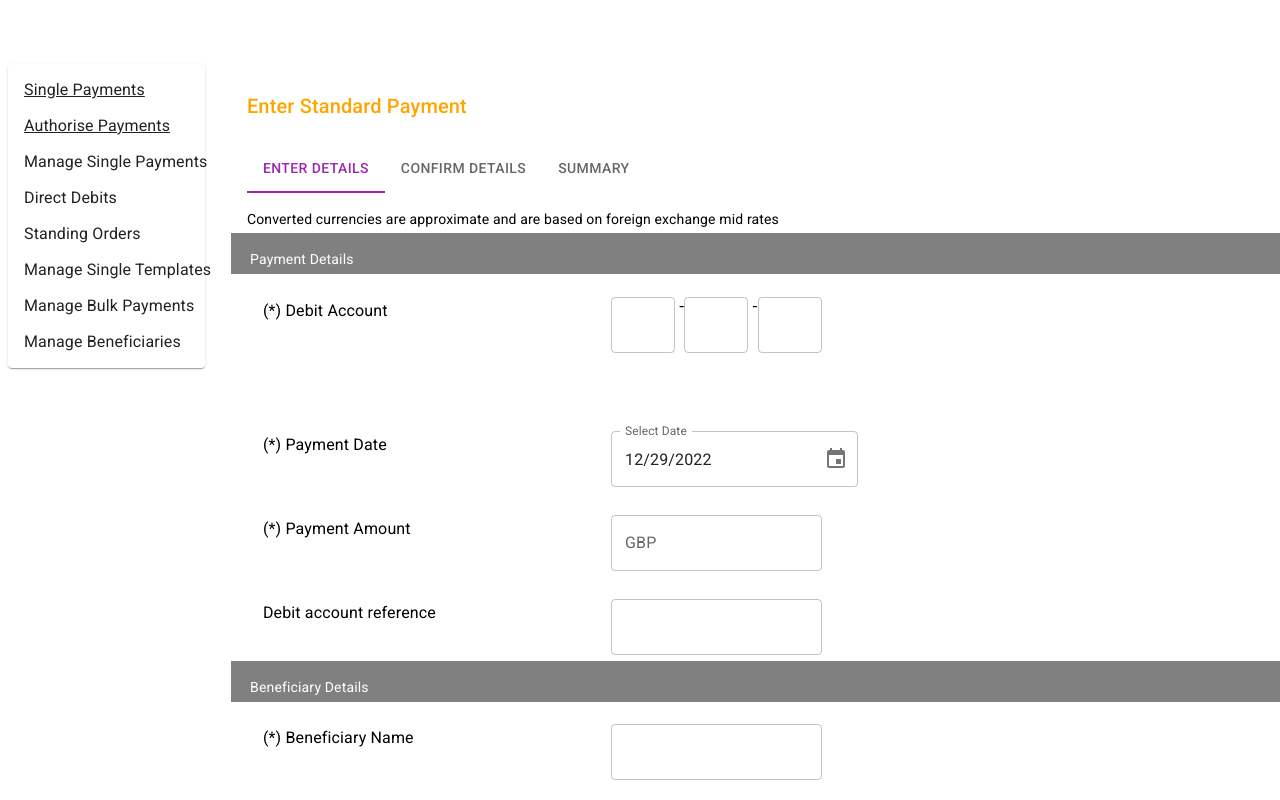
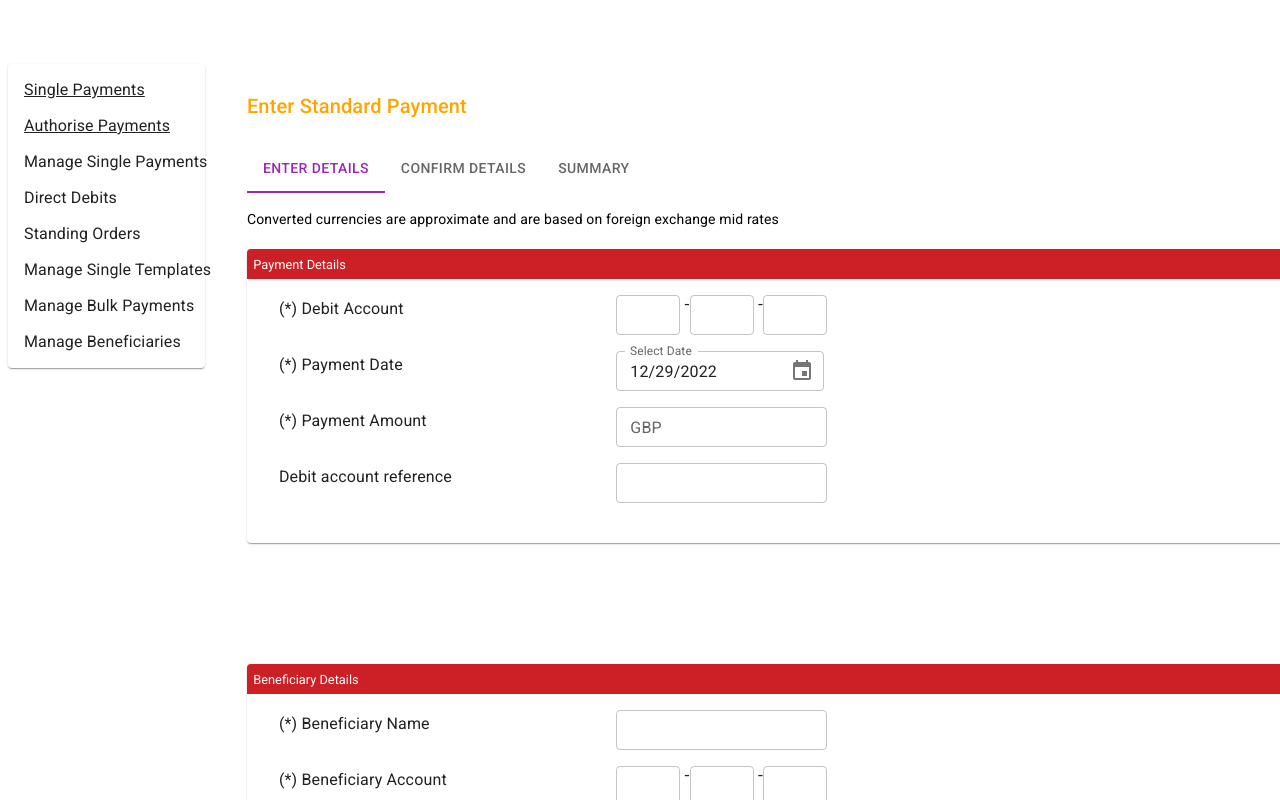
Before and after one commit to praveen-codecamp/mfe-toyota, a React app in the folder payment/: page /payment/standard in a window 1280 px wide. Shown: the top 800 px of the page. Built offline with nearby package versions, Linux system fonts and the light colour scheme.

Commit message:
payment standard UI

```diff
--- a/payment/src/App.js
+++ b/payment/src/App.js
@@ -2,6 +2,8 @@ import React from "react";
 import { Switch, Route, Router } from "react-router-dom";
 import Link from "@mui/material/Link";
 import Typography from "@mui/material/Typography";
+import { ThemeProvider } from "@mui/material/styles";
+import theme from "./components/Theme";
 
 import Landing from "./components/Landing";
 import Standard from "./components/Standard";
@@ -23,6 +25,7 @@ function Copyright() {
 
 export default ({ history }) => {
   return (
+    <ThemeProvider theme={theme}>
       <div style={{ marginTop: 64 }}>
         <Router history={history}>
           <Switch>
@@ -34,5 +37,6 @@ export default ({ history }) => {
         </Router>
         <Copyright />
       </div>
+    </ThemeProvider>
   );
 };
--- a/payment/src/components/DatePicker.js
+++ b/payment/src/components/DatePicker.js
@@ -23,7 +23,9 @@ export default function MaterialUIPickers({ device, lable }) {
             inputFormat="MM/DD/YYYY"
             value={value}
             onChange={handleChange}
-            renderInput={(params) => <TextField {...params} />}
+            renderInput={(params) => (
+              <TextField size="small" style={{ width: "9rem" }} {...params} />
+            )}
           />
         ) : (
           <DesktopDatePicker
@@ -31,7 +33,9 @@ export default function MaterialUIPickers({ device, lable }) {
             inputFormat="MM/DD/YYYY"
             value={value}
             onChange={handleChange}
-            renderInput={(params) => <TextField {...params} />}
+            renderInput={(params) => (
+              <TextField size="small" style={{ width: "13rem" }} {...params} />
+            )}
           />
         )}
       </Stack>
--- a/payment/src/components/Standard.js
+++ b/payment/src/components/Standard.js
@@ -4,6 +4,9 @@ import Typography from "@mui/material/Typography";
 import Tabs from "@mui/material/Tabs";
 import Tab from "@mui/material/Tab";
 import Box from "@mui/material/Box";
+import Card from "@mui/material/Card";
+import CardHeader from "@mui/material/CardHeader";
+import CardContent from "@mui/material/CardContent";
 import TextField from "@mui/material/TextField";
 import Stack from "@mui/material/Stack";
 import Button from "@mui/material/Button";
@@ -59,19 +62,16 @@ export default () => {
               exchange mid rates
             </Typography>
           </Grid>
-
-          <Grid item style={{ background: "grey" }}>
-            <Typography
-              variant="body2"
-              style={{ color: "white", marginLeft: ".2rem" }}
-              gutterBottom
-            >
-              Payment Details
-            </Typography>
-          </Grid>
-
-          <Grid item style={{ marginTop: ".4rem" }}>
-            <Grid container>
+          <Grid item>
+            <Card>
+              <CardHeader
+                titleTypographyProps={{
+                  fontSize: ".8rem",
+                }}
+                title="Payment Details"
+              />
+              <CardContent>
+                <Grid container style={{ marginBottom: "1rem" }}>
                   <Grid item xs={4}>
                     <Typography
                       variant="subtitle1"
@@ -87,6 +87,7 @@ export default () => {
                       style={{ maxWidth: "4rem" }}
                       label=""
                       variant="outlined"
+                      size="small"
                     />{" "}
                     -
                     <TextField
@@ -94,6 +95,7 @@ export default () => {
                       style={{ maxWidth: "4rem" }}
                       label=""
                       variant="outlined"
+                      size="small"
                     />{" "}
                     -
                     <TextField
@@ -101,13 +103,11 @@ export default () => {
                       style={{ maxWidth: "4rem" }}
                       label=""
                       variant="outlined"
+                      size="small"
                     />
                   </Grid>
                 </Grid>
-          </Grid>
-
-          <Grid item style={{ marginTop: ".4rem" }}>
-            <Grid container>
+                <Grid container style={{ marginBottom: "1rem" }}>
                   <Grid item xs={4}>
                     <Typography
                       variant="subtitle1"
@@ -123,10 +123,7 @@ export default () => {
                     </Stack>
                   </Grid>
                 </Grid>
-          </Grid>
-
-          <Grid item style={{ marginTop: ".4rem" }}>
-            <Grid container>
+                <Grid container style={{ marginBottom: "1rem" }}>
                   <Grid item xs={4}>
                     <Typography
                       variant="subtitle1"
@@ -137,13 +134,15 @@ export default () => {
                     </Typography>
                   </Grid>
                   <Grid item xs={6} style={{ marginLeft: "1rem" }}>
-                <TextField id="amont" label="GBP" variant="outlined" />
+                    <TextField
+                      id="amont"
+                      label="GBP"
+                      variant="outlined"
+                      size="small"
+                    />
                   </Grid>
                 </Grid>
-          </Grid>
-
-          <Grid item style={{ marginTop: ".4rem" }}>
-            <Grid container>
+                <Grid container style={{ marginBottom: "1rem" }}>
                   <Grid item xs={4}>
                     <Typography
                       variant="subtitle1"
@@ -154,23 +153,27 @@ export default () => {
                     </Typography>
                   </Grid>
                   <Grid item xs={6} style={{ marginLeft: "1rem" }}>
-                <TextField id="accref" label="" variant="outlined" />
+                    <TextField
+                      id="accref"
+                      label=""
+                      variant="outlined"
+                      size="small"
+                    />
                   </Grid>
                 </Grid>
+              </CardContent>
+            </Card>
           </Grid>
-
-          <Grid item style={{ background: "grey" }}>
-            <Typography
-              variant="body2"
-              style={{ color: "white", marginLeft: ".2rem" }}
-              gutterBottom
-            >
-              Beneficiary Details
-            </Typography>
-          </Grid>
-
-          <Grid item style={{ marginTop: ".4rem" }}>
-            <Grid container>
+          <Grid item>
+            <Card>
+              <CardHeader
+                titleTypographyProps={{
+                  fontSize: ".8rem",
+                }}
+                title="Beneficiary Details"
+              />
+              <CardContent>
+                <Grid container style={{ marginBottom: "1rem" }}>
                   <Grid item xs={4}>
                     <Typography
                       variant="subtitle1"
@@ -181,13 +184,15 @@ export default () => {
                     </Typography>
                   </Grid>
                   <Grid item xs={6} style={{ marginLeft: "1rem" }}>
-                <TextField id="bname" label="" variant="outlined" />
+                    <TextField
+                      id="bname"
+                      label=""
+                      variant="outlined"
+                      size="small"
+                    />
                   </Grid>
                 </Grid>
-          </Grid>
-
-          <Grid item style={{ marginTop: ".4rem" }}>
-            <Grid container>
+                <Grid container style={{ marginBottom: "1rem" }}>
                   <Grid item xs={4}>
                     <Typography
                       variant="subtitle1"
@@ -203,6 +208,7 @@ export default () => {
                       style={{ maxWidth: "4rem" }}
                       label=""
                       variant="outlined"
+                      size="small"
                     />{" "}
                     -
                     <TextField
@@ -210,6 +216,7 @@ export default () => {
                       style={{ maxWidth: "4rem" }}
                       label=""
                       variant="outlined"
+                      size="small"
                     />{" "}
                     -
                     <TextField
@@ -217,11 +224,10 @@ export default () => {
                       style={{ maxWidth: "4rem" }}
                       label=""
                       variant="outlined"
+                      size="small"
                     />
                   </Grid>
                 </Grid>
-          </Grid>
-          <Grid item style={{ marginTop: ".4rem" }}>
                 <Grid container>
                   <Grid item xs={4}>
                     <Typography
@@ -233,11 +239,17 @@ export default () => {
                     </Typography>
                   </Grid>
                   <Grid item xs={6} style={{ marginLeft: "1rem" }}>
-                <TextField id="baccref" label="" variant="outlined" />
+                    <TextField
+                      id="baccref"
+                      label=""
+                      variant="outlined"
+                      size="small"
+                    />
                   </Grid>
                 </Grid>
+              </CardContent>
+            </Card>
           </Grid>
-
           <Grid item justifyContent="center" alignItems="center">
             <Grid container justifyContent="center" alignItems="center">
               <Grid item>
--- /dev/null
+++ b/payment/src/components/Theme.js
@@ -0,0 +1,28 @@
+import { createTheme } from "@mui/material/styles";
+
+const theme = createTheme({
+  components: {
+    MuiButton: {
+      styleOverrides: {
+        root: ({ ownerState }) => ({
+          ...(ownerState.variant === "contained" &&
+            ownerState.color === "primary" && {
+              backgroundColor: "#cd2026",
+              color: "#fff",
+            }),
+        }),
+      },
+    },
+    MuiCardHeader: {
+      styleOverrides: {
+        root: {
+          backgroundColor: "#cd2026",
+          color: "#fff",
+          padding: ".4rem",
+        },
+      },
+    },
+  },
+});
+
+export default theme;
```
Also changed, not shown: 1 other file (tests, documents, lock files or other folders). Lines whose indentation alone changed are shown as unchanged.
